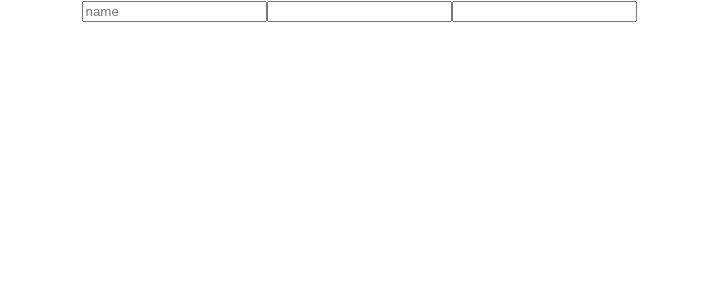
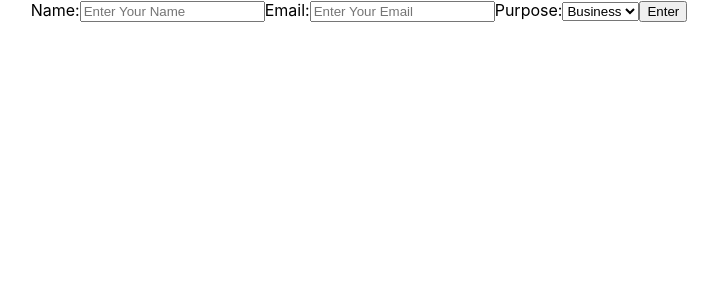
Before and after one commit to kylecornelissen/vacation-rentals, a React (Create React App) app: page / in a window 1280 px wide. Shown: the top 300 px of the page, without its empty margins (281-999 px from the left). Built offline with nearby package versions, Linux system fonts and the light colour scheme.

Commit message:
Add dropdown list and labels to login form

```diff
--- a/src/Form.js
+++ b/src/Form.js
@@ -2,30 +2,46 @@ import React, { Component } from 'react';
 
 
 class LogInForm extends Component {
+  constructor() {
+    super();
+    this.state = {
+      name: '',
+      email: '',
+      purpose: 'Business'
+    }
+  }
+
+  handleChange = (e) => {
+    e.preventDefault();
+    this.setState({ [e.target.name]: e.target.value})
+  }
+
   render() {
   	return (
   	<form>
+      <label for="name">Name:</label>
   	  <input
-  	    type='text'
-  	    value=''
-  	    placeholder='name'
-  	    name='usersName'
-
+  	    type="text"
+  	    value={this.state.name}
+  	    placeholder="Enter Your Name"
+  	    name="name"
+        onChange={this.handleChange}
   	  />
+      <label for="email">Email:</label>
   	  <input
-  	    type='text'
-  	    value=''
-  	    placeholder=''
-  	    name='email'
-
+  	    type="text"
+  	    value={this.state.email}
+  	    placeholder="Enter Your Email"
+  	    name="email"
+        onChange={this.handleChange}
   	  />
-  	  <input
-  	    type='text'
-  	    value=''
-  	    placeholder=''
-  	    name='purpose'
-
-  	  />
+      <label for="purpose">Purpose:</label>
+      <select name="purpose" onChange={this.handleChange}>
+        <option value="Business">Business</option>
+        <option value="Vacation">Vacation</option>
+        <option value="Other">Other</option>
+      </select>
+      <button type="button">Enter</button>
   	</form>
   	)
   }
```
